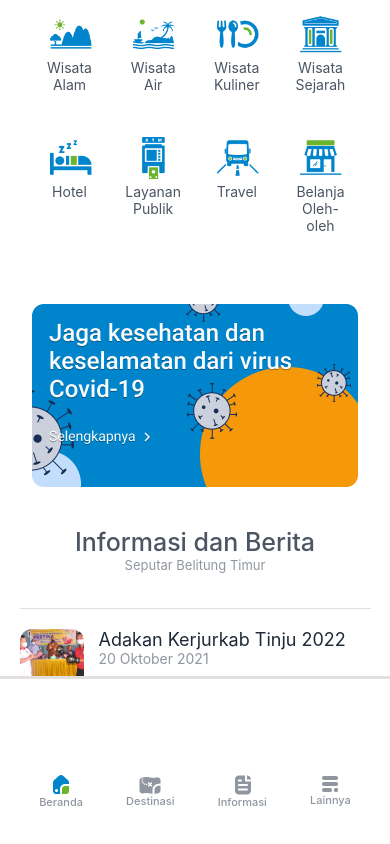
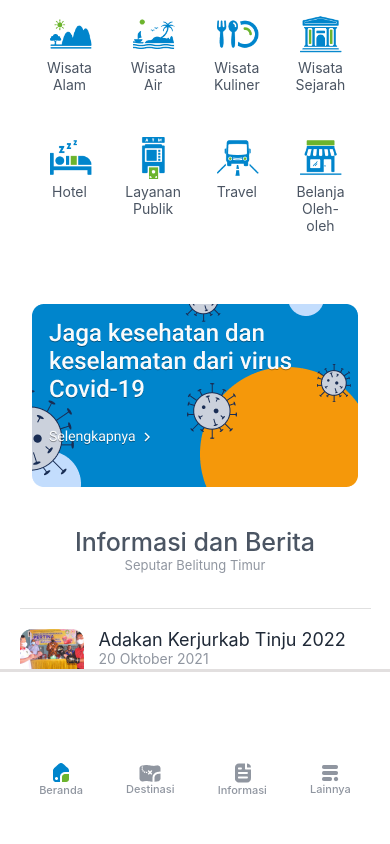
Before and after one commit to pusakamanggala/Inspiring-Belitung-Timur, a React Native app: screen /Home in a window 390 px wide. Shown: the part 1298-2142 px from the top of the page. Built offline with nearby package versions, Linux system fonts and the light colour scheme.

Commit message:
patch : icon title doesnt align

```diff
--- a/components/BottomBar.js
+++ b/components/BottomBar.js
@@ -24,7 +24,6 @@ const BottomBar = () => {
         borderTopColor: 'rgba(158, 150, 150, 0.3)',
         borderTopWidth: 3,
         backgroundColor: 'white',
-        paddingTop: '2%',
       }}>
       <View style={styles.iconContainer}>
         <TouchableOpacity
```
